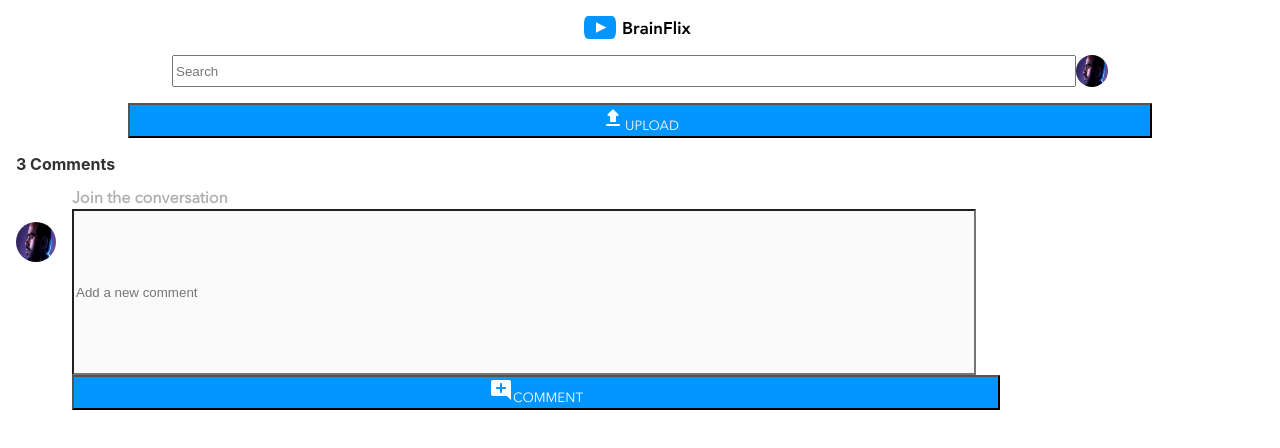
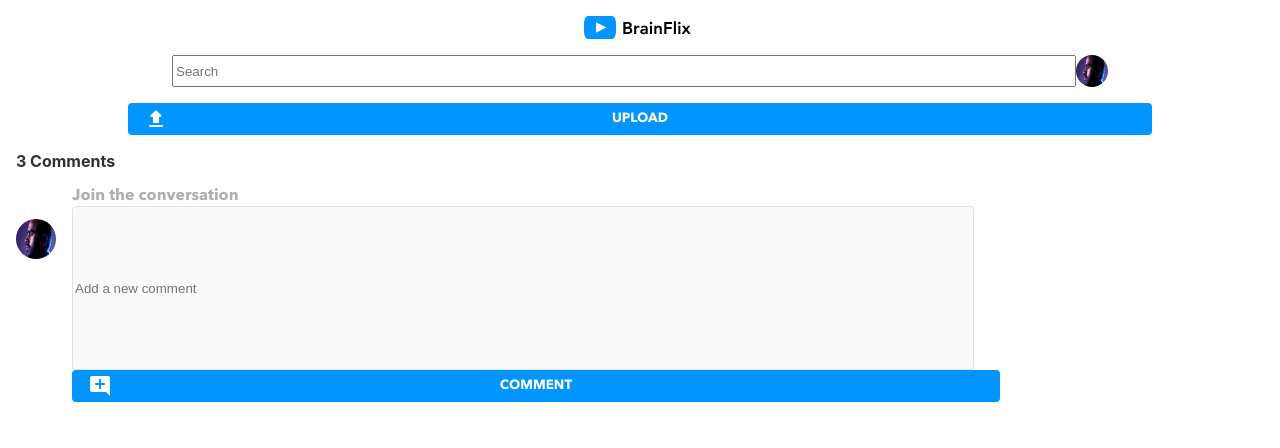
Before and after one commit to jpbozley/brainflix, a React (Create React App) app: page / in a window 1280 px wide. Shown: the top 448 px of the page. Built offline with nearby package versions, Linux system fonts and the light colour scheme.

Commit message:
fixed button layouts

```diff
--- a/src/Components/Comments/Comments.css
+++ b/src/Components/Comments/Comments.css
@@ -2,6 +2,11 @@
   font-family: Avenir;
   font-weight: 400;
   src: url(../../Assets/Font/AvenirNextLTPro-Regular.otf);
+}
+@font-face {
+  font-family: Avenir;
+  font-weight: 700;
+  src: url(../../Assets/Font/AvenirNextLTPro-Bold.otf);
 }
 .Comments {
   display: flex;
@@ -45,13 +50,26 @@
   width: 70vw;
   background-color: #FAFAFA;
   height: 20vh;
+  border: 1px solid #E1E1E1;
+  border-radius: 4px;
 }
 .Comments__button {
   width: 72.5vw;
   background-color: #0095FF;
   color: #FFFFFF;
   font-family: Avenir;
+  font-weight: 700;
+  border: none;
+  border-radius: 4px;
+  position: relative;
+  padding-top: 0.5rem;
+  padding-bottom: 0.5rem;
 }
 .Comments__button:hover {
   background-color: #0065AD;
+}
+.Comments__button-icon {
+  position: absolute;
+  left: 1rem;
+  bottom: 0.25rem;
 }/*# sourceMappingURL=Comments.css.map */
--- a/src/Components/Comments/Comments.js
+++ b/src/Components/Comments/Comments.js
@@ -1,6 +1,7 @@
 import './Comments.scss';
 import commentIcon from "../../Assets/Icons/add_comment.svg"
 import profilePic from "../../Assets/Images/Mohan-muruge.jpg"
+
 
 function Comments() {
   return (
@@ -19,7 +20,7 @@ function Comments() {
     <div className="Comments__text-container">
         <h2 className="Comments__title">Join the conversation</h2>
         <input type="textarea" className="Comments__text-area" placeholder="Add a new comment"/>
-        <button className="Comments__button"><img src={commentIcon} alt="comment icon" />COMMENT</button>
+        <button className="Comments__button"><img className="Comments__button-icon" src={commentIcon} alt="comment icon" />COMMENT</button>
     </div>
 </div>
 
--- a/src/Components/Comments/Comments.scss
+++ b/src/Components/Comments/Comments.scss
@@ -40,14 +40,26 @@
         width: 70vw;
         background-color: $secondary4;
         height: 20vh;
+        border: 1px solid $secondary3;
+        border-radius: 4px;
     }
     &__button{
         width: 72.5vw;
         background-color: $primary2;
         color: $primary4;
         font-family: Avenir;
+        font-weight: 700;
+        border: none;
+        border-radius: 4px;
+        position: relative;
+        padding-top: .5rem;
+        padding-bottom: .5rem;
     }
     &__button:hover{
         background-color: $secondary2;
     }
+    &__button-icon{
+        position: absolute;
+        left: 1rem;
+        bottom:.25rem;    }
     }
--- a/src/Components/Header/Header.css
+++ b/src/Components/Header/Header.css
@@ -2,6 +2,11 @@
   font-family: Avenir;
   font-weight: 400;
   src: url(../../Assets/Font/AvenirNextLTPro-Regular.otf);
+}
+@font-face {
+  font-family: Avenir;
+  font-weight: 700;
+  src: url(../../Assets/Font/AvenirNextLTPro-Bold.otf);
 }
 .Header {
   font-family: Avenir;
@@ -30,9 +35,22 @@
   background-color: #0095FF;
   color: #FFFFFF;
   width: 80vw;
+  padding-top: 0.25rem;
+  padding-bottom: 0.25rem;
+  border: none;
+  border-radius: 4px;
   align-self: center;
+  font-weight: 700;
   font-family: Avenir;
+  position: relative;
+  padding-top: 0.5rem;
+  padding-bottom: 0.5rem;
 }
 .Header__button:hover {
   background-color: #0065AD;
+}
+.Header__button-icon {
+  position: absolute;
+  left: 1rem;
+  bottom: 0.25rem;
 }/*# sourceMappingURL=Header.css.map */
--- a/src/Components/Header/Header.js
+++ b/src/Components/Header/Header.js
@@ -11,7 +11,7 @@ function Header() {
             <input type="text" placeholder= {`Search`} className="Header__searchbox"/>
             <img src={profilePic} alt="profile pic" className="Header__profile-pic"/>
         </div>
-        <button className="Header__button"><img src={upload} alt="upload icon" />UPLOAD</button>
+        <button className="Header__button"><img className="Header__button-icon" src={upload} alt="upload icon" />UPLOAD</button>
     </div>
   );
 }
--- a/src/Components/Header/Header.scss
+++ b/src/Components/Header/Header.scss
@@ -29,10 +29,22 @@
         background-color: $primary2;
         color: $primary4;
         width: 80vw;
+        padding-top: .25rem;
+        padding-bottom: .25rem;
+        border: none;
+        border-radius: 4px;
         align-self:center;
+        font-weight: 700;
         font-family: Avenir;
+        position: relative;
+        padding-top: .5rem;
+        padding-bottom: .5rem;
     }
     &__button:hover{
         background-color: $secondary2;
     }
+    &__button-icon{
+        position: absolute;
+        left: 1rem;
+        bottom: .25rem    }
 }
--- a/src/styles/partials/__colors.scss
+++ b/src/styles/partials/__colors.scss
@@ -2,6 +2,7 @@ $primary1: #323232;
 $primary2: #0095FF;
 $primary3: #AFAFAF;
 $primary4: #FFFFFF;
+$secondary1: #000000;
 $secondary2:#0065AD;
 $secondary3: #E1E1E1;
 $secondary4: #FAFAFA;
--- a/src/styles/partials/__fonts.scss
+++ b/src/styles/partials/__fonts.scss
@@ -3,3 +3,9 @@
     font-weight: 400;
     src: url(../../Assets/Font/AvenirNextLTPro-Regular.otf);
 }
+
+@font-face{
+    font-family: Avenir;
+    font-weight: 700;
+    src: url(../../Assets/Font/AvenirNextLTPro-Bold.otf)
+}
```
Also changed, not shown: 2 other files (tests, documents, lock files or other folders).
